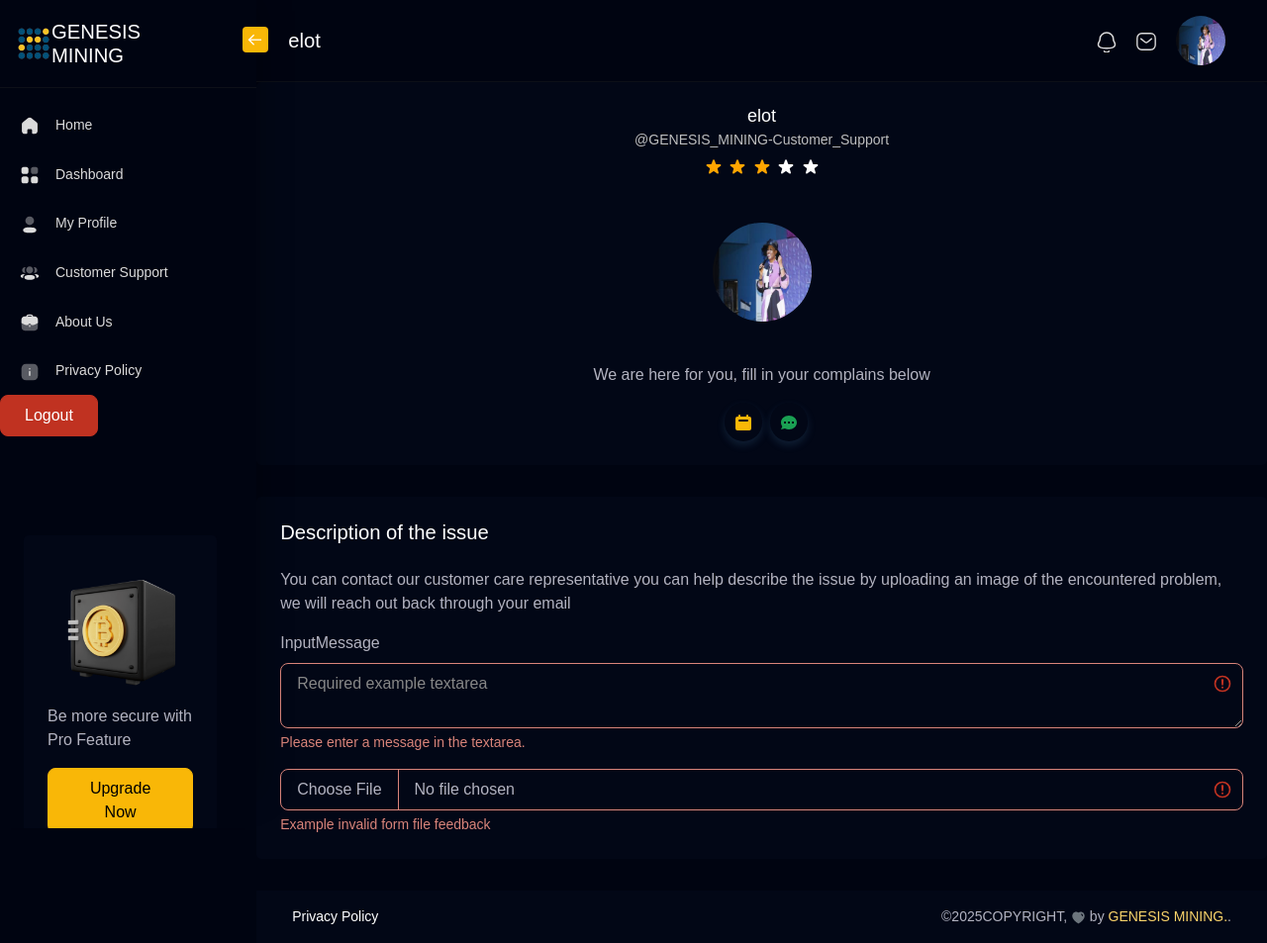
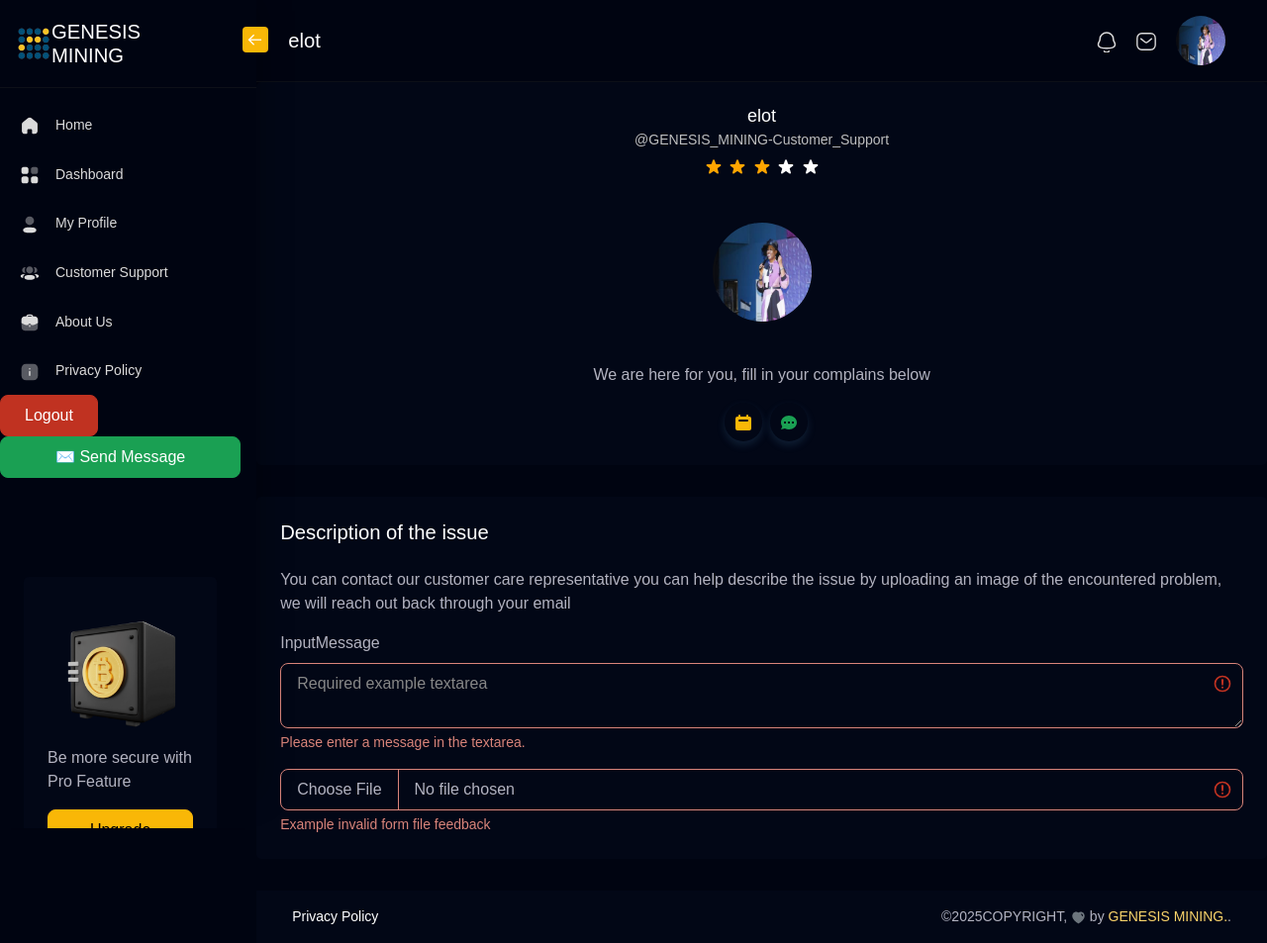
Before and after one commit to GodsplanElot/Bitcoin_mining_BANK, a Django app: page /customer_support/ in a window 1280 px wide. Shown: the whole page at 99% size. Run offline with Django 5.2, Linux system fonts and the light colour scheme; a user stored in the database is signed in; data comes from the database, SQL or seed files in the repository; both versions use the stored data as it was after the commit; some libraries are stand-ins or nearby versions.

Commit message:
Create linke to send meassage for only superusers

```diff
--- a/core/pages/templates/pages/base.html
+++ b/core/pages/templates/pages/base.html
@@ -241,6 +241,13 @@
 
 
 
+            {% if request.user.is_superuser %}
+                <a href="{% url 'support:send_message' %}" class="btn btn-success">✉️ Send Message</a>
+            {% endif %}
+
+
+
+
 
 
 
```
Also changed, not shown: core/db.sqlite3, core/profile_pictures/_MG_4295.JPG.
